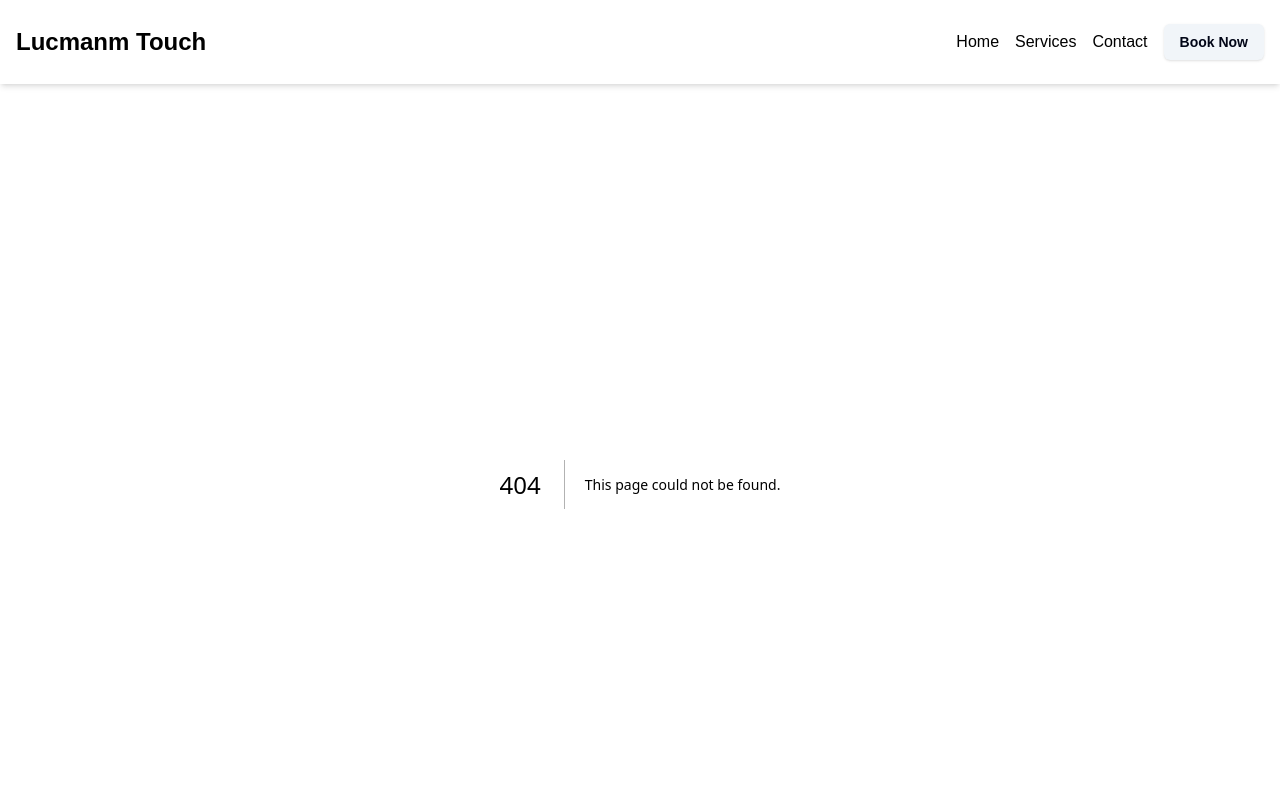
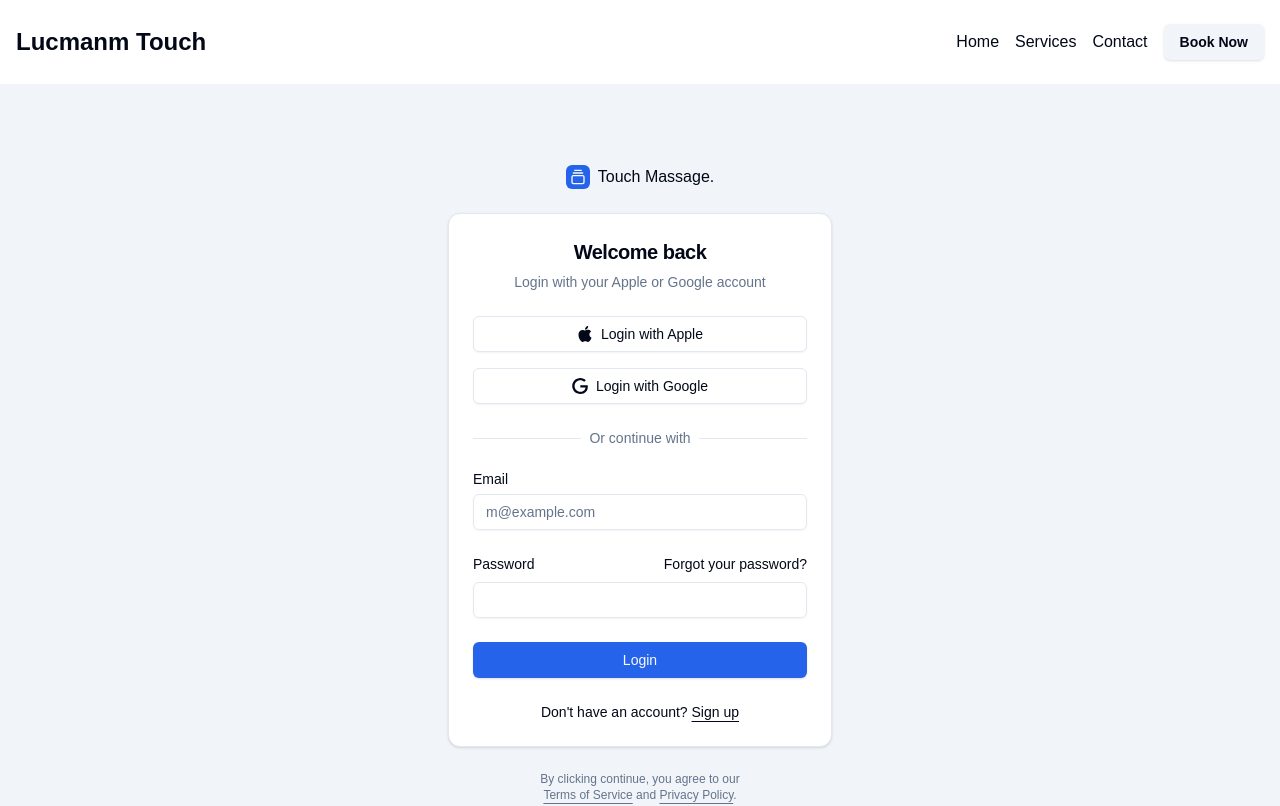
Before and after one commit to lucmanm/nextjs_massage_app, a Next.js app: page /login in a window 1280 px wide. Before the commit this address had no page. Shown: the top 806 px of the page. Built offline with nearby package versions, Linux system fonts and the light colour scheme.

Commit message:
Applied: Login Form

```diff
--- a/package.json
+++ b/package.json
@@ -10,6 +10,7 @@
   },
   "dependencies": {
     "@radix-ui/react-dialog": "^1.1.4",
+    "@radix-ui/react-label": "^2.1.1",
     "@radix-ui/react-navigation-menu": "^1.2.4",
     "@radix-ui/react-select": "^2.1.4",
     "@radix-ui/react-slot": "^1.1.1",
--- /dev/null
+++ b/src/app/(frontend)/login/page.tsx
@@ -0,0 +1,19 @@
+import { GalleryVerticalEnd } from "lucide-react"
+
+import { LoginForm } from "@/components/login-form"
+
+export default function LoginPage() {
+  return (
+    <div className="flex min-h-svh flex-col items-center justify-center gap-6 bg-muted p-6 md:p-10">
+      <div className="flex w-full max-w-sm flex-col gap-6">
+        <a href="#" className="flex items-center gap-2 self-center font-medium">
+          <div className="flex h-6 w-6 items-center justify-center rounded-md bg-primary text-primary-foreground">
+            <GalleryVerticalEnd className="size-4" />
+          </div>
+          Touch Massage.
+        </a>
+        <LoginForm />
+      </div>
+    </div>
+  )
+}
--- a/src/components/footer.tsx
+++ b/src/components/footer.tsx
@@ -2,7 +2,7 @@
     return (
       <footer className="bg-primary text-primary-foreground py-6">
         <div className="container mx-auto px-4 text-center">
-          <p>&copy; 2023 LucmanmTouch Massage. All rights reserved.</p>
+          <p>&copy; 2023 Touch Massage. All rights reserved.</p>
         </div>
       </footer>
     )
--- /dev/null
+++ b/src/components/login-form.tsx
@@ -0,0 +1,96 @@
+import { cn } from "@/lib/utils"
+import { Button } from "@/components/ui/button"
+import {
+  Card,
+  CardContent,
+  CardDescription,
+  CardHeader,
+  CardTitle,
+} from "@/components/ui/card"
+import { Input } from "@/components/ui/input"
+import { Label } from "@/components/ui/label"
+
+export function LoginForm({
+  className,
+  ...props
+}: React.ComponentPropsWithoutRef<"div">) {
+  return (
+    <div className={cn("flex flex-col gap-6", className)} {...props}>
+      <Card>
+        <CardHeader className="text-center">
+          <CardTitle className="text-xl">Welcome back</CardTitle>
+          <CardDescription>
+            Login with your Apple or Google account
+          </CardDescription>
+        </CardHeader>
+        <CardContent>
+          <form>
+            <div className="grid gap-6">
+              <div className="flex flex-col gap-4">
+                <Button variant="outline" className="w-full">
+                  <svg xmlns="http://www.w3.org/2000/svg" viewBox="0 0 24 24">
+                    <path
+                      d="M12.152 6.896c-.948 0-2.415-1.078-3.96-1.04-2.04.027-3.91 1.183-4.961 3.014-2.117 3.675-.546 9.103 1.519 12.09 1.013 1.454 2.208 3.09 3.792 3.039 1.52-.065 2.09-.987 3.935-.987 1.831 0 2.35.987 3.96.948 1.637-.026 2.676-1.48 3.676-2.948 1.156-1.688 1.636-3.325 1.662-3.415-.039-.013-3.182-1.221-3.22-4.857-.026-3.04 2.48-4.494 2.597-4.559-1.429-2.09-3.623-2.324-4.39-2.376-2-.156-3.675 1.09-4.61 1.09zM15.53 3.83c.843-1.012 1.4-2.427 1.245-3.83-1.207.052-2.662.805-3.532 1.818-.78.896-1.454 2.338-1.273 3.714 1.338.104 2.715-.688 3.559-1.701"
+                      fill="currentColor"
+                    />
+                  </svg>
+                  Login with Apple
+                </Button>
+                <Button variant="outline" className="w-full">
+                  <svg xmlns="http://www.w3.org/2000/svg" viewBox="0 0 24 24">
+                    <path
+                      d="M12.48 10.92v3.28h7.84c-.24 1.84-.853 3.187-1.787 4.133-1.147 1.147-2.933 2.4-6.053 2.4-4.827 0-8.6-3.893-8.6-8.72s3.773-8.72 8.6-8.72c2.6 0 4.507 1.027 5.907 2.347l2.307-2.307C18.747 1.44 16.133 0 12.48 0 5.867 0 .307 5.387.307 12s5.56 12 12.173 12c3.573 0 6.267-1.173 8.373-3.36 2.16-2.16 2.84-5.213 2.84-7.667 0-.76-.053-1.467-.173-2.053H12.48z"
+                      fill="currentColor"
+                    />
+                  </svg>
+                  Login with Google
+                </Button>
+              </div>
+              <div className="relative text-center text-sm after:absolute after:inset-0 after:top-1/2 after:z-0 after:flex after:items-center after:border-t after:border-border">
+                <span className="relative z-10 bg-background px-2 text-muted-foreground">
+                  Or continue with
+                </span>
+              </div>
+              <div className="grid gap-6">
+                <div className="grid gap-2">
+                  <Label htmlFor="email">Email</Label>
+                  <Input
+                    id="email"
+                    type="email"
+                    placeholder="m@example.com"
+                    required
+                  />
+                </div>
+                <div className="grid gap-2">
+                  <div className="flex items-center">
+                    <Label htmlFor="password">Password</Label>
+                    <a
+                      href="#"
+                      className="ml-auto text-sm underline-offset-4 hover:underline"
+                    >
+                      Forgot your password?
+                    </a>
+                  </div>
+                  <Input id="password" type="password" required />
+                </div>
+                <Button type="submit" className="w-full">
+                  Login
+                </Button>
+              </div>
+              <div className="text-center text-sm">
+                Don&apos;t have an account?{" "}
+                <a href="#" className="underline underline-offset-4">
+                  Sign up
+                </a>
+              </div>
+            </div>
+          </form>
+        </CardContent>
+      </Card>
+      <div className="text-balance text-center text-xs text-muted-foreground [&_a]:underline [&_a]:underline-offset-4 [&_a]:hover:text-primary  ">
+        By clicking continue, you agree to our <a href="#">Terms of Service</a>{" "}
+        and <a href="#">Privacy Policy</a>.
+      </div>
+    </div>
+  )
+}
--- /dev/null
+++ b/src/components/ui/label.tsx
@@ -0,0 +1,26 @@
+"use client"
+
+import * as React from "react"
+import * as LabelPrimitive from "@radix-ui/react-label"
+import { cva, type VariantProps } from "class-variance-authority"
+
+import { cn } from "@/lib/utils"
+
+const labelVariants = cva(
+  "text-sm font-medium leading-none peer-disabled:cursor-not-allowed peer-disabled:opacity-70"
+)
+
+const Label = React.forwardRef<
+  React.ElementRef<typeof LabelPrimitive.Root>,
+  React.ComponentPropsWithoutRef<typeof LabelPrimitive.Root> &
+    VariantProps<typeof labelVariants>
+>(({ className, ...props }, ref) => (
+  <LabelPrimitive.Root
+    ref={ref}
+    className={cn(labelVariants(), className)}
+    {...props}
+  />
+))
+Label.displayName = LabelPrimitive.Root.displayName
+
+export { Label }
--- a/src/hook/useMenuStore.ts
+++ b/src/hook/useMenuStore.ts
@@ -2,14 +2,12 @@
 
 interface MenuState {
     isOpen: boolean;
-    openMenu: () => void;
     closeMenu: () => void;
     toggleMenu: () => void;
 }
 
 export const useMenuStore = create<MenuState>((set) => ({
     isOpen: false,
-    openMenu: () => set({ isOpen: true }),
     closeMenu: () => set({ isOpen: false }),
     toggleMenu: () => set((state) => ({ isOpen: !state.isOpen })),
 }));
```
Also changed, not shown: 1 other file (tests, documents, lock files or other folders).
